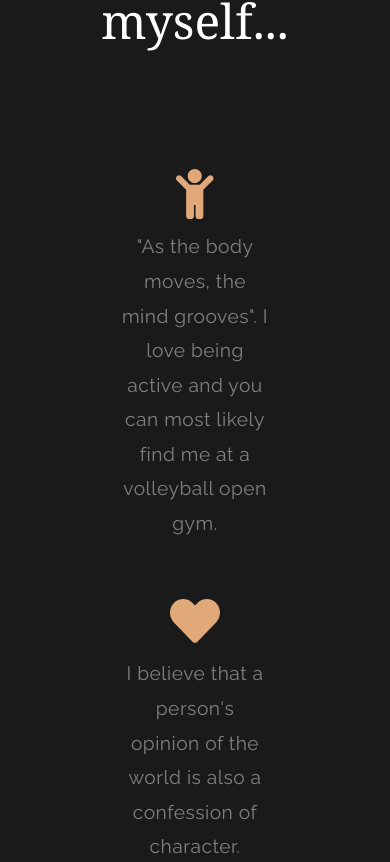
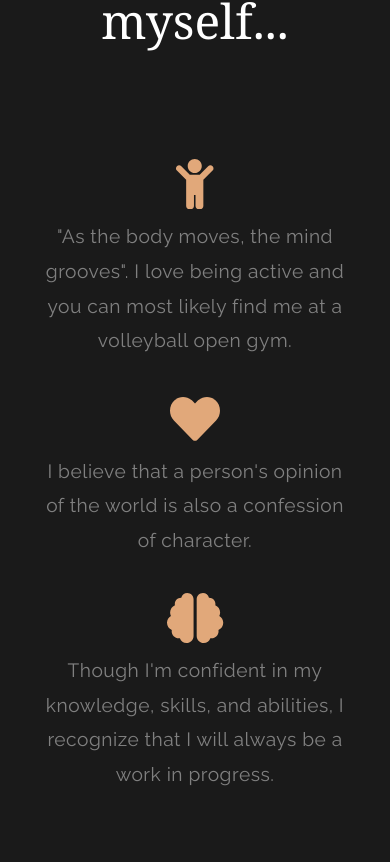
Before and after one commit to davidhk21/my-portfolio, a Next.js app: page / in a window 390 px wide. Shown: the part 2142-3004 px from the top of the page. Built offline with nearby package versions, Linux system fonts and the light colour scheme.

Commit message:
widened about me descriptions for mobile

```diff
--- a/styles/Home.module.css
+++ b/styles/Home.module.css
@@ -152,9 +152,15 @@
 @media screen and (max-width: 560px) {
   .aboutMeInfoContainer {
     flex-direction: column;
+    margin: 0;
+    width: 80vw;
   }
   .aboutMeTitle {
     font-size: 3em;
+  }
+  .aboutMeDescContainer {
+    margin: 10px 0;
+
   }
 }
 
```
